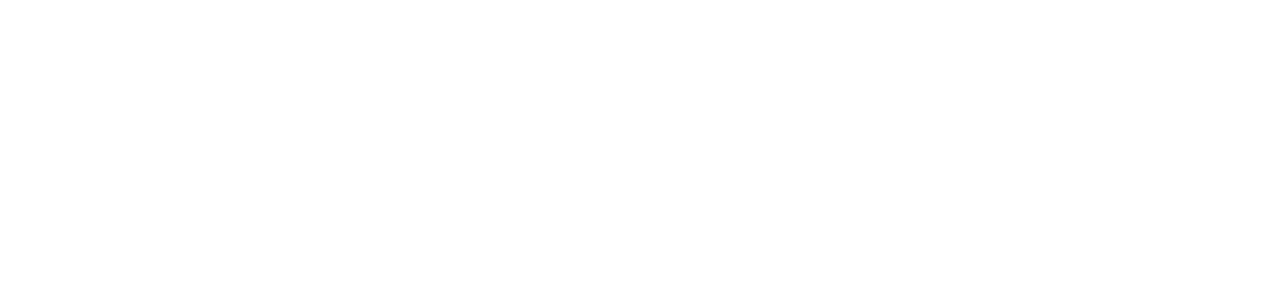
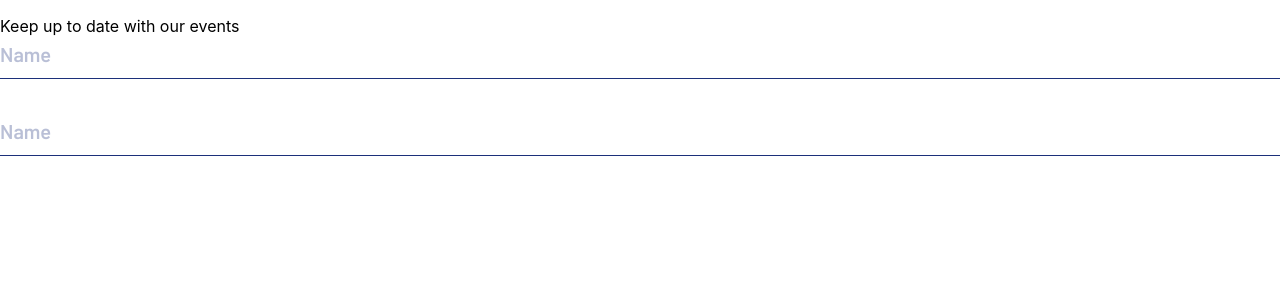
Before and after one commit to sfusurge/surge_website, a React (Create React App) app: page /path in a window 1280 px wide. Shown: the top 300 px of the page. Built offline with nearby package versions, Linux system fonts and the light colour scheme.

Commit message:
Text box styles

```diff
--- a/src/App.js
+++ b/src/App.js
@@ -1,5 +1,5 @@
 import { BrowserRouter as Router, Switch, Route } from 'react-router-dom'
-
+import FormSheet from './components/FormSheet'
 import styles from './css/App.module.css'
 
 const App = () => {
@@ -7,9 +7,9 @@ const App = () => {
     <div id={styles.app}>
       <Router>
         <Switch>
-          {/* <Route path="/path">
-            <Component />
-          </Route> */}
+          <Route path="/path">
+            <FormSheet />
+          </Route>
         </Switch>
       </Router>
     </div>
--- /dev/null
+++ b/src/components/FormSheet.js
@@ -0,0 +1,44 @@
+import useMediaQuery from '../utils/useMediaQuery'
+import styles from '../css/FormSheet.module.css'
+
+const FormSheet = () => {
+  return (
+    <div>
+      <p>Keep up to date with our events</p>
+      <form
+        action="https://gmail.us4.list-manage.com/subscribe/post?u=33345c9bc17f10bac6afdd0ac&amp;id=736d801cb8"
+        method="post"
+        name="mc-embedded-subscribe-form"
+        target="_blank"
+        noValidate
+      >
+        <div className={styles.textBox}>
+          <input
+            id="name"
+            className={styles.signUpInput}
+            type="text"
+            name="Name"
+            required
+          />
+          <label for="name" className={styles.formLabel}>
+            Name
+          </label>
+        </div>
+        <div className={styles.textBox}>
+          <input
+            id="Naz"
+            className={styles.signUpInput}
+            type="text"
+            required
+            name="Name"
+          />
+          <label for="Naz" className={styles.formLabel}>
+            Name
+          </label>
+        </div>
+      </form>
+    </div>
+  )
+}
+
+export default FormSheet
--- /dev/null
+++ b/src/css/FormSheet.module.css
@@ -0,0 +1,46 @@
+.textBox {
+  position: relative;
+  margin-bottom: 50px;
+}
+
+.signUpForm {
+  display: flex;
+  flex-direction: column;
+}
+
+.signUpInput {
+  font: var(--font-text-body);
+  border: 0;
+  border-bottom: 1px solid var(--color-text-body);
+  transition: border-color 0.2s;
+  width: 100%;
+}
+
+.signUpInput::placeholder {
+  color: transparent;
+  font: var(--font-email-placeholder);
+  color: var(--color-text-body);
+}
+
+.signUpInput:focus ~ .formLabel {
+  top: -20px;
+  opacity: 1;
+  font-size: 1rem;
+}
+
+.signUpInput:valid ~ .formLabel {
+  top: -20px;
+  opacity: 1;
+  font-size: 1rem;
+}
+
+.formLabel {
+  cursor: text;
+  position: absolute;
+  top: -10px;
+  display: block;
+  transition: all 0.2s ease-in-out;
+  font: var(--font-text-body);
+  color: var(--color-text-body);
+  opacity: 0.3;
+}
```
Also changed, not shown: src/components/NewsLetter.js (added).
